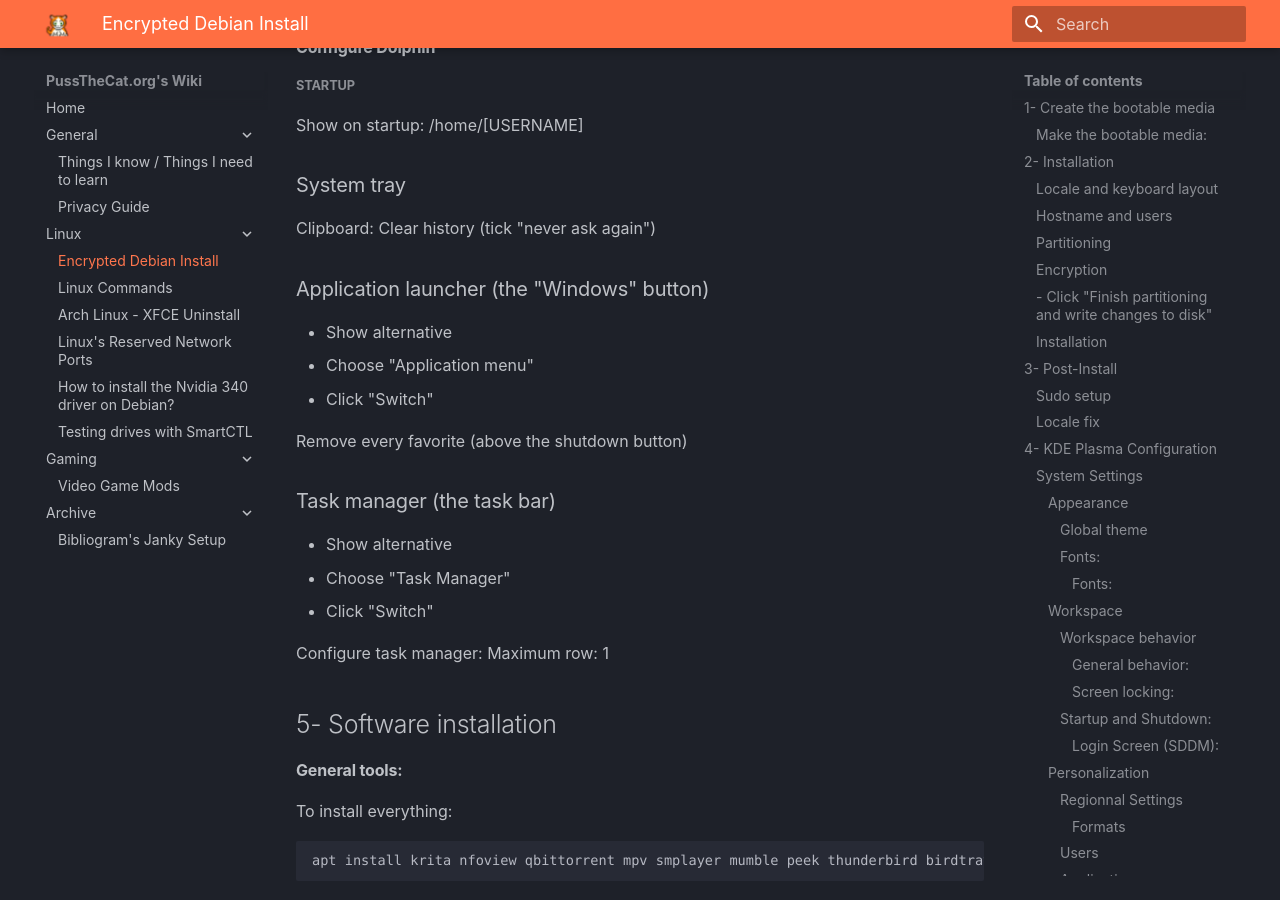
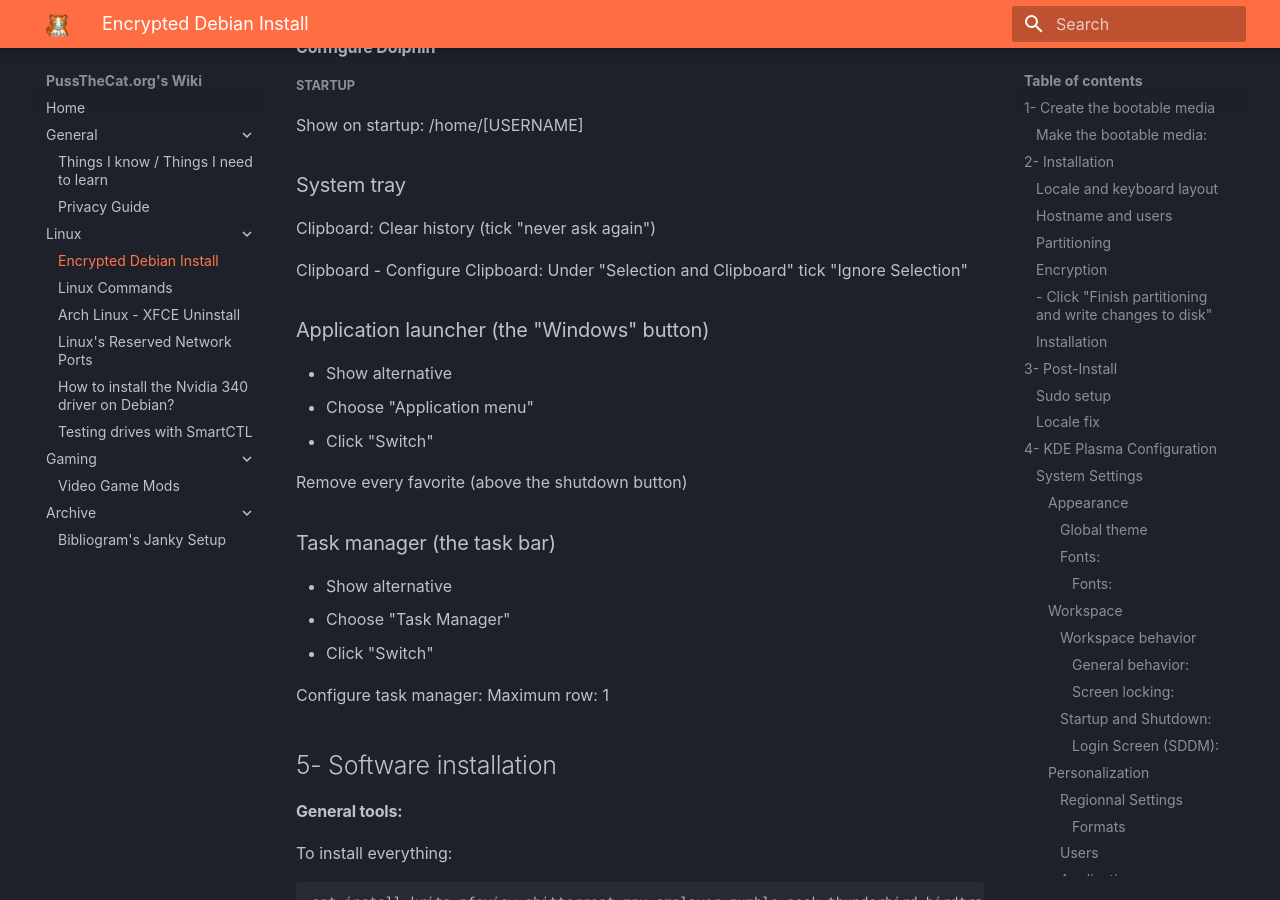
Before and after one commit to TheFrenchGhosty/wiki.thefrenchghosty.me, an MkDocs documentation site: the page built from docs/linux/encrypted-debian-install.md, in a window 1280 px wide and 900 px high, scrolled down 5302 px. Built offline with MkDocs 1.6.1 and Material for MkDocs 9.7.7, drawn with Linux system fonts in a browser that asks for light colours.

Commit message:
Add some configuration to the Encrypted Debian Install document

```diff
--- a/docs/linux/encrypted-debian-install.md
+++ b/docs/linux/encrypted-debian-install.md
@@ -231,6 +231,8 @@
 
 Clipboard: Clear history (tick "never ask again")
 
+Clipboard - Configure Clipboard: Under "Selection and Clipboard" tick "Ignore Selection"
+
 ## Application launcher (the "Windows" button)
 
 - Show alternative
```
